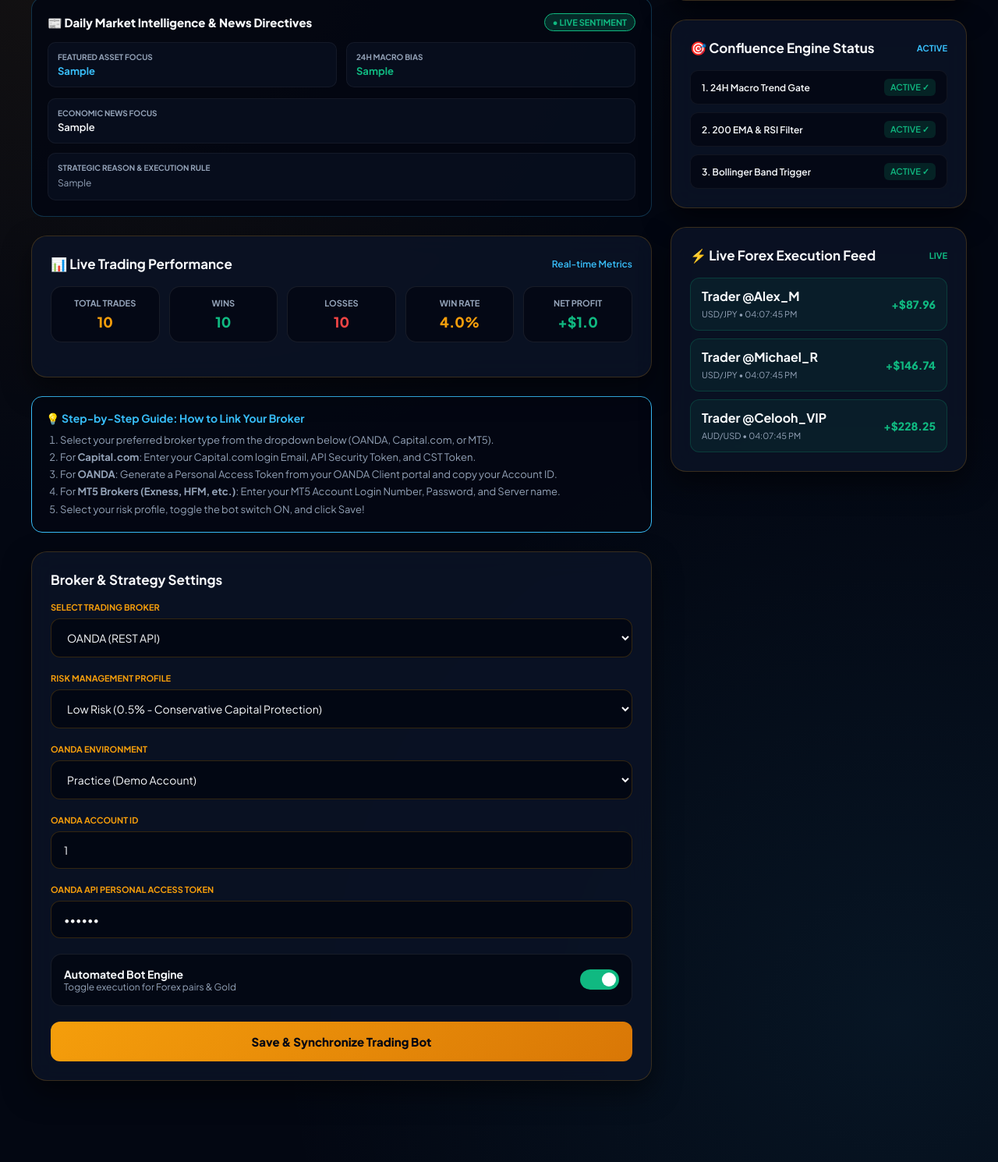
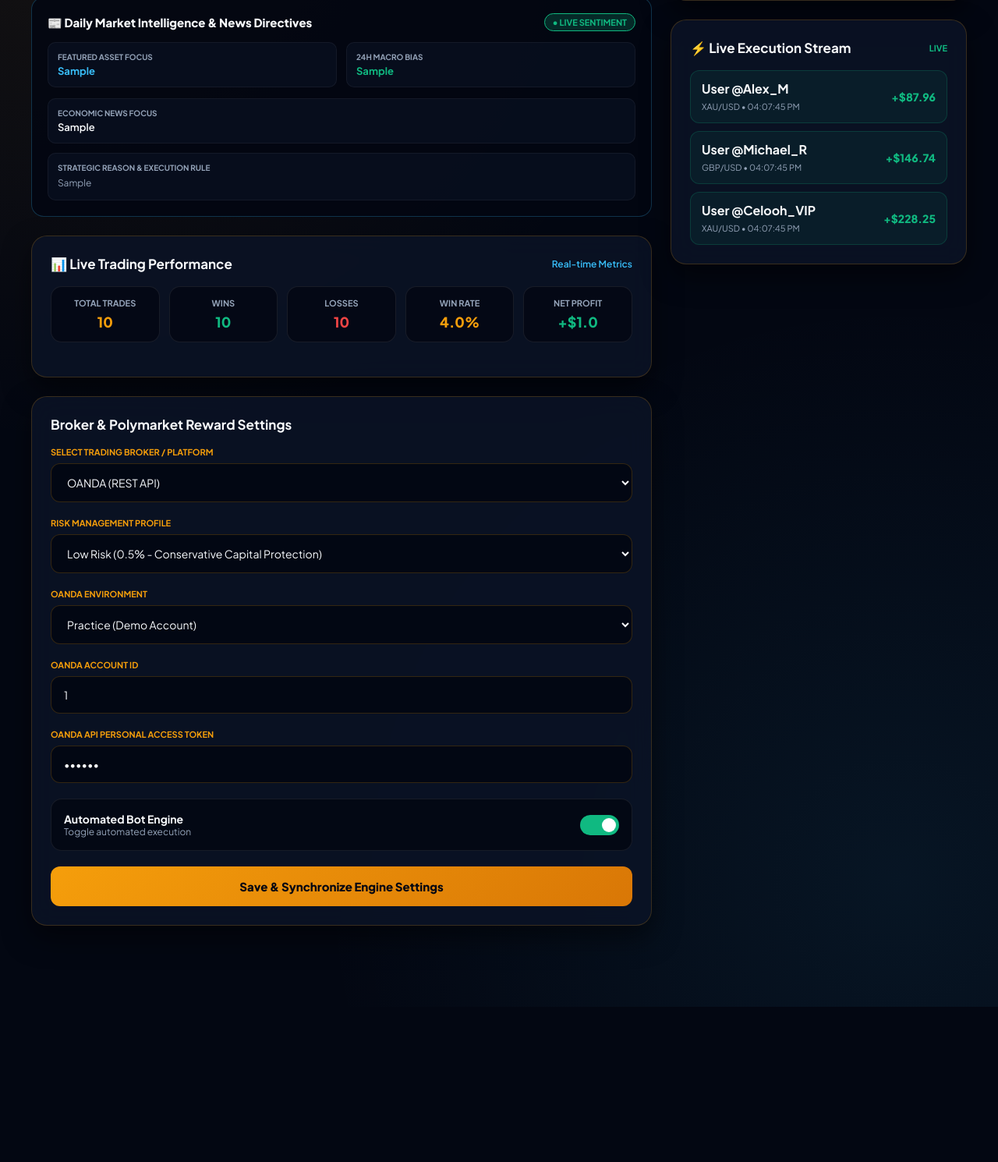
Before and after one commit to snowmanly101/deriv_trading_bot, a Django app: template dashboard/templates/dashboard/index.html in a window 1280 px wide. Shown: the part 326-1816 px from the top of the page at 78% size. After the commit the page ends 1617 px from the top, so only its background shows below. Run offline with Django 5.2, Linux system fonts and the light colour scheme; tables that the repository leaves empty hold one stand-in row (values such as "Sample post"); the template is opened without the code that fills it: values that come from a table or form of the project are taken from there, most other values are stand-ins (such as "Sample title", 1, 10 or a date in 2020).

Commit message:
Update models and worker for Gold scalping and Polymarket support

```diff
--- a/dashboard/templates/dashboard/index.html
+++ b/dashboard/templates/dashboard/index.html
@@ -3,7 +3,7 @@
 <head>
     <meta charset="UTF-8">
     <meta name="viewport" content="width=device-width, initial-scale=1.0">
-    <title>Dashboard | Celooh Forex Trading Engine</title>
+    <title>Dashboard | Celooh Forex & Polymarket Engine</title>
     <link href="https://fonts.googleapis.com/css2?family=Plus+Jakarta+Sans:wght@400;500;600;700;800&display=swap" rel="stylesheet">
     <style>
         :root {
@@ -31,7 +31,6 @@
             padding-bottom: 60px;
         }
 
-        /* Live Forex Ticker Bar */
         .ticker-bar {
             background: rgba(3, 7, 18, 0.95);
             border-bottom: 1px solid var(--border-color);
@@ -105,7 +104,6 @@
         .card-header { display: flex; align-items: center; justify-content: space-between; margin-bottom: 18px; }
         .card-title { font-size: 17px; font-weight: 700; color: var(--text-white); }
 
-        /* Forex Hero Banner */
         .hero-banner {
             background: linear-gradient(135deg, rgba(245, 158, 11, 0.15) 0%, rgba(56, 189, 248, 0.15) 100%),
                         url('https://images.unsplash.com/photo-1611974789855-9c2a0a7236a3?auto=format&fit=crop&w=1000&q=80') center/cover;
@@ -118,7 +116,6 @@
             border: 1px solid var(--border-color);
         }
 
-        /* Performance Grid Dashboard */
         .stats-grid {
             display: grid;
             grid-template-columns: repeat(auto-fit, minmax(110px, 1fr));
@@ -140,7 +137,6 @@
         .stat-val.loss { color: var(--danger-red); }
         .stat-val.gold { color: var(--neon-gold); }
 
-        /* Market Intelligence Directives Box */
         .intel-box {
             background: rgba(3, 7, 18, 0.85);
             border: 1px solid var(--border-glow);
@@ -181,7 +177,6 @@
             font-size: 14px;
         }
 
-        /* Modern Switch Toggle */
         .switch-container {
             display: flex;
             align-items: center;
@@ -300,8 +295,6 @@
             <div class="ticker-item">USD/JPY <span>154.20</span> <span class="ticker-red">-0.10% ▼</span></div>
             <div class="ticker-item">AUD/USD <span>0.6580</span> <span class="ticker-green">+0.32% ▲</span></div>
             <div class="ticker-item">XAU/USD (Gold) <span>2385.10</span> <span class="ticker-green">+0.85% ▲</span></div>
-            <div class="ticker-item">EUR/USD <span>1.0854</span> <span class="ticker-green">+0.24% ▲</span></div>
-            <div class="ticker-item">GBP/USD <span>1.2641</span> <span class="ticker-green">+0.15% ▲</span></div>
         </div>
     </div>
 
@@ -312,7 +305,7 @@
                 <rect width="100" height="100" rx="24" fill="#f59e0b" />
                 <path d="M 30 55 L 45 70 L 75 35" stroke="#030712" stroke-width="10" stroke-linecap="round" stroke-linejoin="round" />
             </svg>
-            <span class="brand-title">CELOOH <span style="color: var(--neon-cyan);">FOREX TRADING</span></span>
+            <span class="brand-title">CELOOH <span style="color: var(--neon-cyan);">TRADING ENGINE</span></span>
         </div>
 
         <div>
@@ -327,7 +320,7 @@
         <div>
             <div class="hero-banner">
                 <div>
-                    <h2>Automated Multi-Broker Trading Engine</h2>
+                    <h2>Automated Multi-Broker & Polymarket Engine</h2>
                     <p style="color: var(--text-muted); font-size: 13px;">Universal Algorithmic Strategy Connection</p>
                 </div>
             </div>
@@ -393,32 +386,22 @@
                 </div>
             </div>
 
-            <!-- Broker Guidance Box -->
-            <div class="guide-box">
-                <h4>💡 Step-by-Step Guide: How to Link Your Broker</h4>
-                <ol>
-                    <li>Select your preferred broker type from the dropdown below (OANDA, Capital.com, or MT5).</li>
-                    <li>For <strong>Capital.com</strong>: Enter your Capital.com login Email, API Security Token, and CST Token.</li>
-                    <li>For <strong>OANDA</strong>: Generate a Personal Access Token from your OANDA Client portal and copy your Account ID.</li>
-                    <li>For <strong>MT5 Brokers (Exness, HFM, etc.)</strong>: Enter your MT5 Account Login Number, Password, and Server name.</li>
-                    <li>Select your risk profile, toggle the bot switch ON, and click Save!</li>
-                </ol>
-            </div>
-
+            <!-- Broker & Polymarket Settings Form -->
             <div class="card">
                 <div class="card-header">
-                    <span class="card-title">Broker & Strategy Settings</span>
+                    <span class="card-title">Broker & Polymarket Reward Settings</span>
                 </div>
 
                 <form method="POST" action="{% url 'update_broker_settings' %}">
                     {% csrf_token %}
 
                     <div class="form-group">
-                        <label>Select Trading Broker</label>
+                        <label>Select Trading Broker / Platform</label>
                         <select name="broker_type" id="brokerTypeSelect" class="form-control" style="cursor: pointer;" onchange="toggleBrokerFields()">
                             <option value="oanda" {% if profile.broker_type == 'oanda' or not profile.broker_type %}selected{% endif %}>OANDA (REST API)</option>
                             <option value="capital" {% if profile.broker_type == 'capital' %}selected{% endif %}>Capital.com (REST API)</option>
                             <option value="mt5" {% if profile.broker_type == 'mt5' %}selected{% endif %}>MT5 Broker (Exness, HFM, IC Markets, etc.)</option>
+                            <option value="polymarket" {% if profile.broker_type == 'polymarket' %}selected{% endif %}>Polymarket Reward Bot</option>
                         </select>
                     </div>
 
@@ -440,19 +423,13 @@
                                 <option value="live" {% if profile.oanda_environment == 'live' %}selected{% endif %}>Live (Real Money Account)</option>
                             </select>
                         </div>
-
                         <div class="form-group">
                             <label>OANDA Account ID</label>
-                            <input type="text" name="oanda_account_id" class="form-control"
-                                   value="{{ profile.oanda_account_id|default:'' }}"
-                                   placeholder="e.g. 101-004-12345678-001">
+                            <input type="text" name="oanda_account_id" class="form-control" value="{{ profile.oanda_account_id|default:'' }}" placeholder="e.g. 101-004-12345678-001">
                         </div>
-
                         <div class="form-group">
                             <label>OANDA API Personal Access Token</label>
-                            <input type="password" name="oanda_api_token" class="form-control"
-                                   value="{{ profile.oanda_api_token|default:'' }}"
-                                   placeholder="Paste your OANDA API token here">
+                            <input type="password" name="oanda_api_token" class="form-control" value="{{ profile.oanda_api_token|default:'' }}" placeholder="Paste your OANDA API token">
                         </div>
                     </div>
 
@@ -460,23 +437,15 @@
                     <div id="capitalFields" style="display: none;">
                         <div class="form-group">
                             <label>Capital.com Account Email</label>
-                            <input type="email" name="capital_email" class="form-control"
-                                   value="{{ profile.capital_email|default:'' }}"
-                                   placeholder="e.g. samueloluwasesan@outlook.com">
+                            <input type="email" name="capital_email" class="form-control" value="{{ profile.capital_email|default:'' }}" placeholder="e.g. yourname@outlook.com">
                         </div>
-
                         <div class="form-group">
                             <label>Capital.com Security Token (API Key)</label>
-                            <input type="password" name="capital_security_token" class="form-control"
-                                   value="{{ profile.capital_security_token|default:'' }}"
-                                   placeholder="Enter your Capital.com API security token">
+                            <input type="password" name="capital_security_token" class="form-control" value="{{ profile.capital_security_token|default:'' }}" placeholder="Enter security token">
                         </div>
-
                         <div class="form-group">
                             <label>Capital.com CST Token</label>
-                            <input type="password" name="capital_cst_token" class="form-control"
-                                   value="{{ profile.capital_cst_token|default:'' }}"
-                                   placeholder="Enter your Capital.com session CST token">
+                            <input type="password" name="capital_cst_token" class="form-control" value="{{ profile.capital_cst_token|default:'' }}" placeholder="Enter CST token">
                         </div>
                     </div>
 
@@ -484,23 +453,39 @@
                     <div id="mt5Fields" style="display: none;">
                         <div class="form-group">
                             <label>MT5 Login / Account Number</label>
-                            <input type="text" name="mt5_login" class="form-control"
-                                   value="{{ profile.mt5_login|default:'' }}"
-                                   placeholder="e.g. 50123456">
+                            <input type="text" name="mt5_login" class="form-control" value="{{ profile.mt5_login|default:'' }}" placeholder="e.g. 50123456">
                         </div>
-
                         <div class="form-group">
                             <label>MT5 Password</label>
-                            <input type="password" name="mt5_password" class="form-control"
-                                   value="{{ profile.mt5_password|default:'' }}"
-                                   placeholder="Your MT5 trading password">
+                            <input type="password" name="mt5_password" class="form-control" value="{{ profile.mt5_password|default:'' }}" placeholder="Trading password">
                         </div>
-
                         <div class="form-group">
                             <label>MT5 Server Name</label>
-                            <input type="text" name="mt5_server" class="form-control"
-                                   value="{{ profile.mt5_server|default:'' }}"
-                                   placeholder="e.g. Exness-RealTrial or Exness-MT5">
+                            <input type="text" name="mt5_server" class="form-control" value="{{ profile.mt5_server|default:'' }}" placeholder="e.g. Exness-RealTrial">
+                        </div>
+                    </div>
+
+                    <!-- Polymarket Reward Bot Fields Group -->
+                    <div id="polymarketFields" style="display: none;">
+                        <div class="form-group">
+                            <label>Polymarket Deposit / Funder Wallet Address</label>
+                            <input type="text" name="poly_deposit_wallet" class="form-control" value="{{ profile.poly_deposit_wallet|default:'' }}" placeholder="0x...">
+                        </div>
+                        <div class="form-group">
+                            <label>Polymarket Private Key (Signer Key)</label>
+                            <input type="password" name="poly_private_key" class="form-control" value="{{ profile.poly_private_key|default:'' }}" placeholder="0x...">
+                        </div>
+                        <div class="form-group">
+                            <label>Polymarket API Key</label>
+                            <input type="text" name="poly_api_key" class="form-control" value="{{ profile.poly_api_key|default:'' }}" placeholder="API Key">
+                        </div>
+                        <div class="form-group">
+                            <label>Polymarket API Secret</label>
+                            <input type="password" name="poly_api_secret" class="form-control" value="{{ profile.poly_api_secret|default:'' }}" placeholder="API Secret">
+                        </div>
+                        <div class="form-group">
+                            <label>Polymarket API Passphrase</label>
+                            <input type="password" name="poly_api_passphrase" class="form-control" value="{{ profile.poly_api_passphrase|default:'' }}" placeholder="API Passphrase">
                         </div>
                     </div>
 
@@ -508,16 +493,15 @@
                     <div class="switch-container">
                         <div>
                             <div style="font-weight: 700; font-size: 14px;">Automated Bot Engine</div>
-                            <div style="color: var(--text-muted); font-size: 12px;">Toggle execution for Forex pairs & Gold</div>
+                            <div style="color: var(--text-muted); font-size: 12px;">Toggle automated execution</div>
                         </div>
                         <label class="switch">
-                            <input type="checkbox" id="botToggle" name="is_bot_active"
-                                   {% if profile.is_bot_active %}checked{% endif %}>
+                            <input type="checkbox" id="botToggle" name="is_bot_active" {% if profile.is_bot_active %}checked{% endif %}>
                             <span class="slider"></span>
                         </label>
                     </div>
 
-                    <button type="submit" class="btn-save">Save & Synchronize Trading Bot</button>
+                    <button type="submit" class="btn-save">Save & Synchronize Engine Settings</button>
                 </form>
             </div>
         </div>
@@ -527,105 +511,58 @@
             <div class="card">
                 <div class="card-header">
                     <span class="card-title">System Status</span>
-                    <span class="trial-badge">● DUAL-ENGINE ACTIVE</span>
+                    <span class="trial-badge">● MULTI-ENGINE ACTIVE</span>
                 </div>
 
-                <div style="font-size: 12px; color: var(--text-muted);">ACTIVE BROKER</div>
+                <div style="font-size: 12px; color: var(--text-muted);">ACTIVE PLATFORM</div>
                 <div style="font-size: 15px; font-weight: 700; color: var(--neon-gold); margin: 4px 0 16px 0;">
-                    {% if profile.broker_type == 'capital' %}
-                        Capital.com Connected
-                    {% elif profile.broker_type == 'mt5' %}
-                        {% if profile.mt5_login %} MT5 Connected ({{ profile.mt5_login }}) {% else %} Pending MT5 Setup {% endif %}
-                    {% else %}
-                        {% if profile.oanda_account_id %} OANDA Connected ({{ profile.oanda_account_id }}) {% else %} Pending OANDA Setup {% endif %}
-                    {% endif %}
+                    {% if profile.broker_type == 'capital' %} Capital.com Connected
+                    {% elif profile.broker_type == 'mt5' %} MT5 Connected
+                    {% elif profile.broker_type == 'polymarket' %} Polymarket Reward Bot Connected
+                    {% else %} OANDA Connected {% endif %}
                 </div>
 
                 <div style="font-size: 12px; color: var(--text-muted);">BOT ALGORITHM</div>
                 <div style="font-size: 15px; font-weight: 700; margin-top: 4px;" id="botStatusDisplay">
-                    {% if profile.is_bot_active %}
-                        <span style="color: var(--success-green);">● RUNNING LIVE</span>
-                    {% else %}
-                        <span style="color: var(--text-muted);">○ PAUSED</span>
-                    {% endif %}
+                    {% if profile.is_bot_active %} <span style="color: var(--success-green);">● RUNNING LIVE</span>
+                    {% else %} <span style="color: var(--text-muted);">○ PAUSED</span> {% endif %}
                 </div>
             </div>
 
-            <!-- 3-Condition Confluence Engine Monitor -->
+            <!-- Live Execution Stream -->
             <div class="card">
                 <div class="card-header">
-                    <span class="card-title">🎯 Confluence Engine Status</span>
-                    <span style="font-size: 11px; color: var(--neon-cyan); font-weight: 700;">ACTIVE</span>
-                </div>
-                <div class="confluence-list">
-                    <div class="confluence-item">
-                        <span>1. 24H Macro Trend Gate</span>
-                        <span class="badge-check">ACTIVE ✓</span>
-                    </div>
-                    <div class="confluence-item">
-                        <span>2. 200 EMA & RSI Filter</span>
-                        <span class="badge-check">ACTIVE ✓</span>
-                    </div>
-                    <div class="confluence-item">
-                        <span>3. Bollinger Band Trigger</span>
-                        <span class="badge-check">ACTIVE ✓</span>
-                    </div>
-                </div>
-            </div>
-
-            <!-- Live Forex Winning Trades Stream -->
-            <div class="card">
-                <div class="card-header">
-                    <span class="card-title">⚡ Live Forex Execution Feed</span>
+                    <span class="card-title">⚡ Live Execution Stream</span>
                     <span style="font-size: 11px; color: var(--success-green); font-weight: 700;">LIVE</span>
                 </div>
-
-                <div class="trade-feed-list" id="tradeFeed">
-                    <!-- Dynamic trades populated via JS -->
-                </div>
+                <div class="trade-feed-list" id="tradeFeed"></div>
             </div>
         </div>
 
     </main>
 
-    <!-- Interactive Toggle UI & Live Execution Stream Script -->
     <script>
         function toggleBrokerFields() {
             const brokerVal = document.getElementById('brokerTypeSelect').value;
-            const oandaDiv = document.getElementById('oandaFields');
-            const capitalDiv = document.getElementById('capitalFields');
-            const mt5Div = document.getElementById('mt5Fields');
-
-            oandaDiv.style.display = 'none';
-            capitalDiv.style.display = 'none';
-            mt5Div.style.display = 'none';
+            document.getElementById('oandaFields').style.display = 'none';
+            document.getElementById('capitalFields').style.display = 'none';
+            document.getElementById('mt5Fields').style.display = 'none';
+            document.getElementById('polymarketFields').style.display = 'none';
 
             if (brokerVal === 'capital') {
-                capitalDiv.style.display = 'block';
+                document.getElementById('capitalFields').style.display = 'block';
             } else if (brokerVal === 'mt5') {
-                mt5Div.style.display = 'block';
+                document.getElementById('mt5Fields').style.display = 'block';
+            } else if (brokerVal === 'polymarket') {
+                document.getElementById('polymarketFields').style.display = 'block';
             } else {
-                oandaDiv.style.display = 'block';
+                document.getElementById('oandaFields').style.display = 'block';
             }
         }
-        // Run on load to set correct initial state
         toggleBrokerFields();
 
-        const botToggle = document.getElementById('botToggle');
-        const botStatusDisplay = document.getElementById('botStatusDisplay');
-
-        if (botToggle && botStatusDisplay) {
-            botToggle.addEventListener('change', function() {
-                if (this.checked) {
-                    botStatusDisplay.innerHTML = '<span style="color: var(--success-green);">● RUNNING LIVE</span>';
-                } else {
-                    botStatusDisplay.innerHTML = '<span style="color: var(--text-muted);">○ PAUSED</span>';
-                }
-            });
-        }
-
         const traders = ['@Alex_M', '@David_K', '@Celooh_VIP', '@Michael_R', '@Sarah_T'];
-        const pairs = ['EUR/USD', 'GBP/USD', 'USD/JPY', 'AUD/USD', 'XAU/USD'];
+        const pairs = ['EUR/USD', 'GBP/USD', 'XAU/USD', 'Polymarket Reward Claim'];
 
         function addLiveTrade() {
             const feed = document.getElementById('tradeFeed');
@@ -639,19 +576,16 @@
             item.className = 'trade-card';
             item.innerHTML = `
                 <div>
-                    <strong>Trader ${trader}</strong><br>
+                    <strong>User ${trader}</strong><br>
                     <span style="font-size: 11px; color: var(--text-muted);">${pair} • ${time}</span>
                 </div>
                 <span style="color: var(--success-green); font-weight: 800; font-size: 14px;">+$${profit}</span>
             `;
-
             feed.prepend(item);
             if (feed.children.length > 5) feed.removeChild(feed.lastChild);
         }
-
         for(let i=0; i<3; i++) addLiveTrade();
         setInterval(addLiveTrade, 4000);
     </script>
-
 </body>
 </html>
```
Also changed, not shown: dashboard/models.py (+9 -1 lines), dashboard/views.py (+9 -1 lines), oanda_bot_worker.py (+22 -82 lines).
